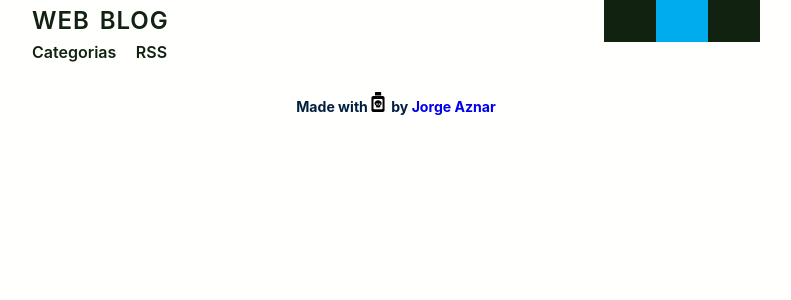
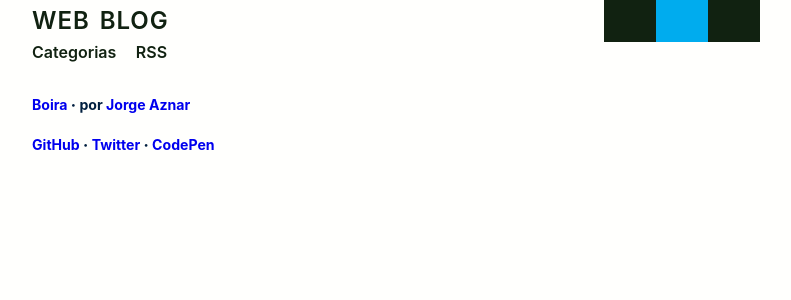
Before and after one commit to jorgeatgu/boira, a Jekyll site: the page built from index.html, in a window 1280 px wide. Shown: the top 300 px of the page, without its empty margins (244-1035 px from the left). Built offline with Jekyll 4.4.1, drawn with Linux system fonts in a browser that asks for light colours; the list of posts is cut into pages by our own code.

Commit message:
cambios en el footer

```diff
--- a/_includes/footer.html
+++ b/_includes/footer.html
@@ -1,6 +1,7 @@
   <footer class="panel-poison post-contenido">
     <a href="" class="donate"></a>
-    <h3>Made with<svg xmlns="http://www.w3.org/2000/svg" width="31.9" height="31.9" viewBox="-263 265.1 31.9 31.9"><path fill="#000" d="M-254.7 271.5c-1.6 0-2.8 1.3-2.8 2.8v19.8c0 1.6 1.3 2.8 2.8 2.8h15.3c1.6 0 2.8-1.3 2.8-2.8v-19.8c0-1.6-1.3-2.8-2.8-2.8h-15.3zm14.9 19.5c0 .9-.7 1.6-1.6 1.6h-11.2c-.9 0-1.6-.7-1.6-1.6v-13.3c0-.9.7-1.6 1.6-1.6h11.2c.9 0 1.6.7 1.6 1.6V291z"/><path fill="#000" d="M-250.7 286.9l.6-1.2v2.9c0 .3.2.7.5.8.6.3 1.6.6 2.9.6 1.2 0 2.1-.3 2.7-.6.4-.2.6-.6.6-1v-2.8.1l.6 1.1c1-.9 1.6-2.2 1.6-3.6 0-2.8-2.5-5.1-5.7-5.1-3.1 0-5.7 2.3-5.7 5.1.2 1.5.9 2.8 1.9 3.7zm4.7-3c0-.2.2-.3.3-.3h2c.2 0 .3.1.3.3 0 .9-.6 1.6-1.3 1.6-.7 0-1.3-.7-1.3-1.6zm-.7 1.5c.1 0 .2 0 .3.1l.8.9-.4.3-.4-.2c-.1-.1-.3-.1-.4 0l-.4.2-.4-.3.8-.9c-.1-.1 0-.1.1-.1zm-3.2-1.5c0-.2.1-.3.3-.3h2c.2 0 .4.1.4.3 0 .9-.6 1.6-1.3 1.6-.8 0-1.4-.7-1.4-1.6zM-242 266.7c0-.9-.7-1.6-1.6-1.6h-6.7c-.9 0-1.6.7-1.6 1.6v3.8h10l-.1-3.8z"/></svg> by <a class="footer-l" href="http://jorgeatgu.com">Jorge Aznar</a></h3>
+    <h3><a class="footer-l" href="http://github.com/boira">Boira</a> <strong>·</strong> por <a class="footer-l" href="http://jorgeatgu.com">Jorge Aznar</a></h3>
+    <h3><a href="http://github.com/jorgeatgu" class="footer-l">GitHub</a> <strong>·</strong> <a href="http://twitter.com/jorgeatgu" class="footer-l">Twitter</a> <strong>·</strong> <a href="http://codepen.io/jorgeatgu" class="footer-l">CodePen</a></h3>
   </footer>
         <script async src="/js/svg4everybody.min.js"></script>
         <script>
--- a/css/styles.css
+++ b/css/styles.css
@@ -692,7 +692,9 @@ blockquote {
 	margin-top: 20px;
 	padding: 1.25rem 0;
 
-	text-align: center;
+	text-align: left;
+
+  color: #121;
 }
 
 .panel-poison h3 {
@@ -1181,7 +1183,7 @@ pre code {
         padding: 0;
     }
     .panel-poison.post-contenido {
-        margin: 1.88rem;
+        margin: 1.88rem 0;
     }
 }
 
--- a/src/css/_footer.css
+++ b/src/css/_footer.css
@@ -1,7 +1,8 @@
 .panel-poison {
 	margin-top: 20px;
-	text-align: center;
+	text-align: left;
 	padding: 20px 0;
+  color: var(--impureBlack);
 	h3 {
 		font-size: 14px;
 	}
--- a/src/css/_responsive.css
+++ b/src/css/_responsive.css
@@ -44,7 +44,7 @@
         padding: 0;
     }
     .panel-poison.post-contenido {
-        margin: 30px;
+        margin: 30px 0;
     }
 }
 
```
Also changed, not shown: 1 other file.
